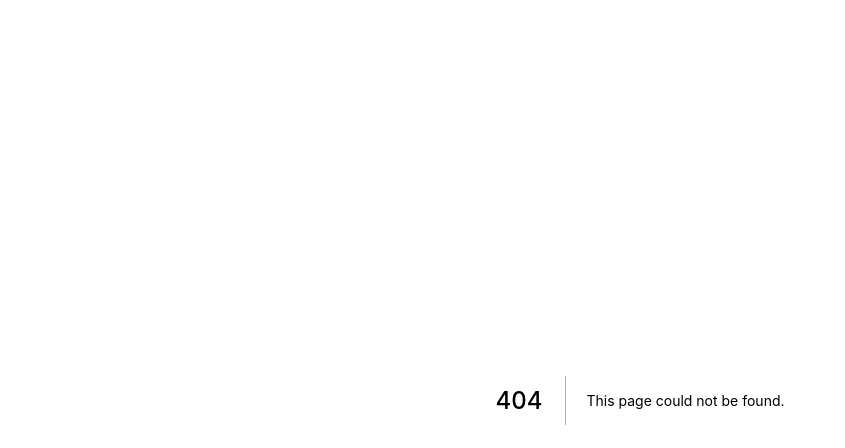
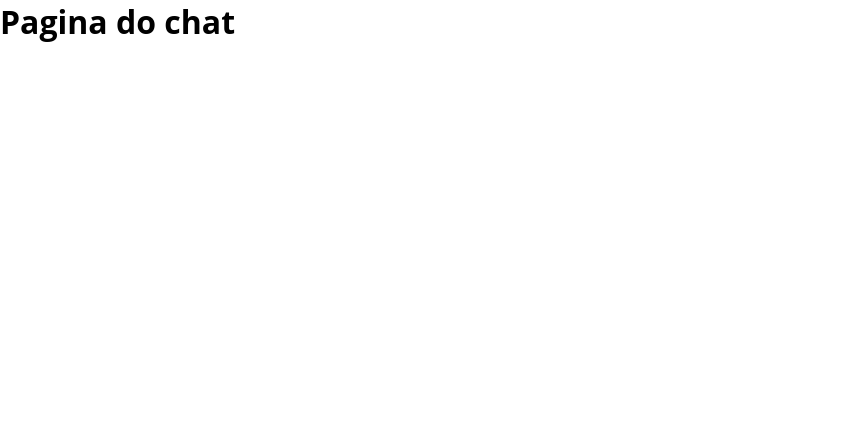
Before and after one commit to MatheusFLemma/imersao-react-4, a Next.js app: page /chat in a window 1280 px wide. Before the commit this address had no page. Shown: the top 448 px of the page, without its empty margins (0-845 px from the left). Built offline with nearby package versions, Linux system fonts and the light colour scheme; what @skynexui/components would draw is missing.

Commit message:
feat: starting chat page component

```diff
--- /dev/null
+++ b/src/pages/chat.jsx
@@ -0,0 +1,7 @@
+export default function Chat() {
+  return (
+    <>
+      <h1>Pagina do chat</h1>
+    </>
+  )
+}
```
